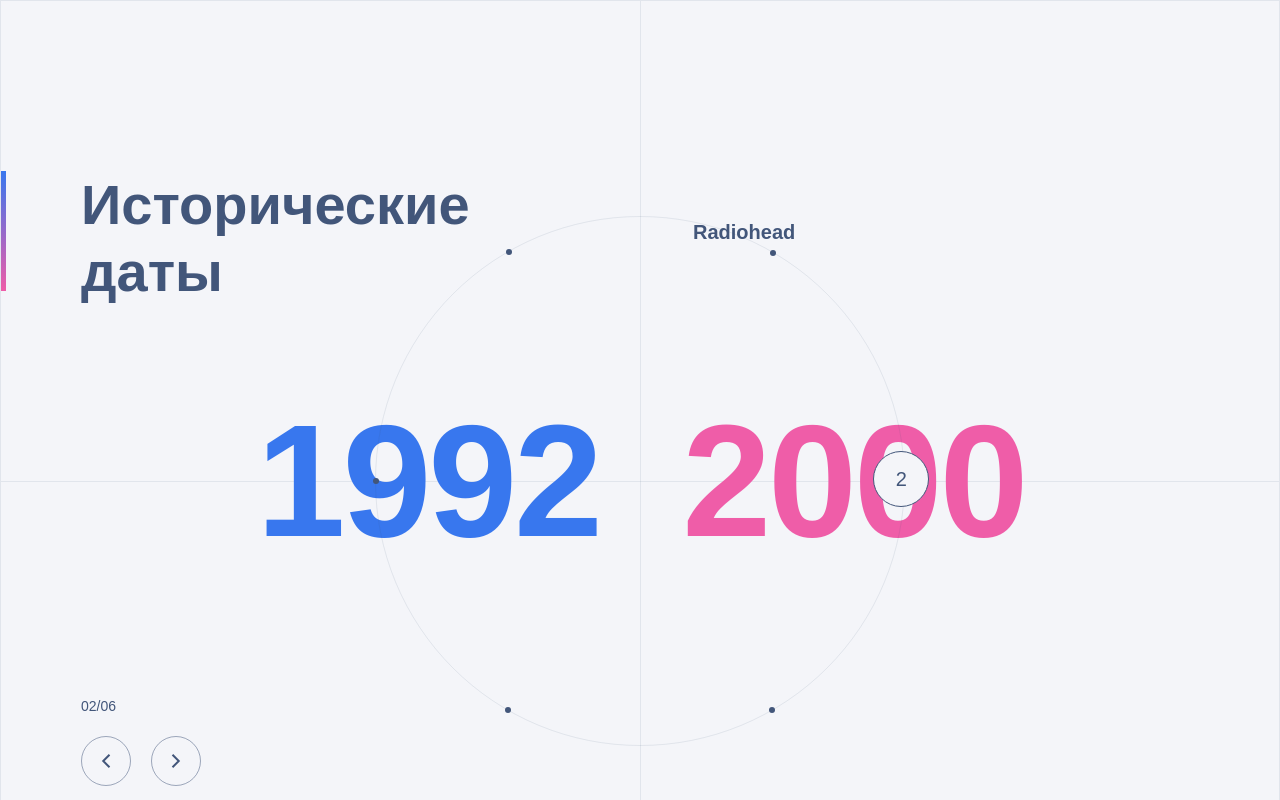
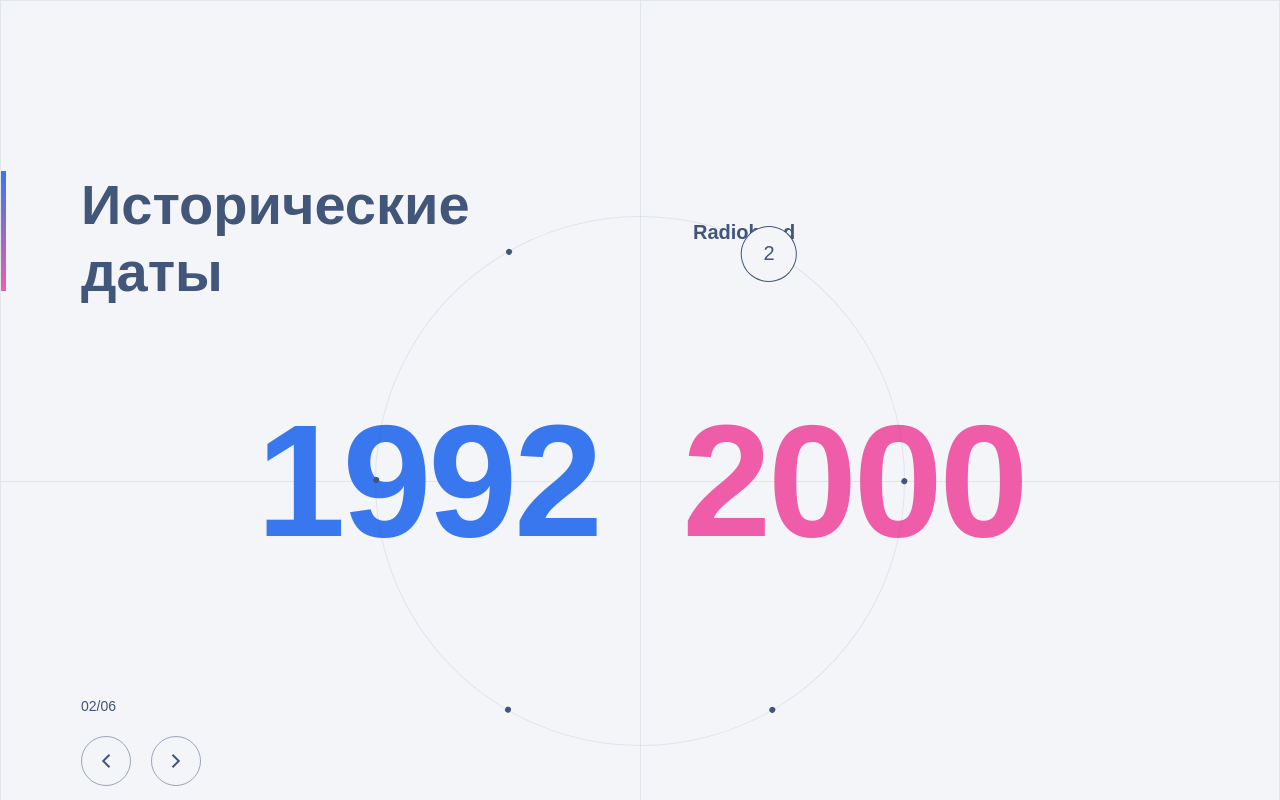
Before and after one commit to KIlnourik/only-test-task, a website built with webpack: page src/index.html in a window 1280 px wide. Both pictures are taken after a click on the button 176 px from the left and 760 px from the top of the page. Shown: the top 800 px of the page. Built offline with nearby package versions, Linux system fonts and the light colour scheme; files whose address does not match are found by name.

Commit message:
Анимирует необходимые элементы

```diff
--- a/src/index.html
+++ b/src/index.html
@@ -19,8 +19,9 @@
       <div class="periods__slider swiper">
         <ul class="periods__list swiper-wrapper">
           <li class="periods__item period swiper-slide">
-            <h2 class="period__current"><span class="period__from">1991</span>&nbsp;&nbsp;<span
-                class="period__to">2016</span></h2>
+            <h2 class="period__current">
+              <span class="period__from">1991</span>&nbsp;&nbsp;<span class="period__to">2016</span>
+            </h2>
             <h3 class="period__title">Red Hot Chili Peppers</h3>
             <div class="period__swiper swiper">
               <ul class="period__list swiper-wrapper">
@@ -71,9 +72,7 @@
           </li>
           <li class="periods__item period swiper-slide">
             <h2 class="period__current">
-              <span class="period__from">1992</span>
-              &nbsp;&nbsp;
-              <span class="period__to">2000</span>
+              <span class="period__from">1992</span>&nbsp;&nbsp;<span class="period__to">2000</span>
             </h2>
             <h3 class="period__title">Radiohead</h3>
             <div class="period__swiper swiper">
@@ -128,9 +127,7 @@
           </li>
           <li class="periods__item period swiper-slide">
             <h2 class="period__current">
-              <span class="period__from">1999</span>
-              &nbsp;&nbsp;
-              <span class="period__to">2017</span>
+              <span class="period__from">1999</span>&nbsp;&nbsp;<span class="period__to">2017</span>
             </h2>
             <h3 class="period__title">Linkin Park</h3>
             <div class="period__swiper swiper">
@@ -180,9 +177,7 @@
           </li>
           <li class="periods__item period swiper-slide">
             <h2 class="period__current">
-              <span class="period__from">1989</span>
-              &nbsp;&nbsp;
-              <span class="period__to">1993</span>
+              <span class="period__from">1989</span>&nbsp;&nbsp;<span class="period__to">1993</span>
             </h2>
             <h3 class="period__title">Nirvana</h3>
             <div class="period__swiper swiper">
@@ -225,9 +220,7 @@
           </li>
           <li class="periods__item period swiper-slide">
             <h2 class="period__current">
-              <span class="period__from">1989</span>
-              &nbsp;&nbsp;
-              <span class="period__to">1993</span>
+              <span class="period__from">1989</span>&nbsp;&nbsp;<span class="period__to">1993</span>
             </h2>
             <h3 class="period__title">Nirvana</h3>
             <div class="period__swiper swiper">
@@ -270,9 +263,7 @@
           </li>
           <li class="periods__item period swiper-slide">
             <h2 class="period__current">
-              <span class="period__from">1989</span>
-              &nbsp;&nbsp;
-              <span class="period__to">1993</span>
+              <span class="period__from">1989</span>&nbsp;&nbsp;<span class="period__to">1993</span>
             </h2>
             <h3 class="period__title">Nirvana</h3>
             <div class="period__swiper swiper">
@@ -318,9 +309,9 @@
       <div class="periods__controls controls">
         <div class="controls__pages-container">
           <div class="controls__pages">
-            <p class="controls__current"></p>
+            <p class="controls__current">01</p>
             <p class="controls__delimeter">/</p>
-            <p class="controls__total"></p>
+            <p class="controls__total">01</p>
           </div>
           <div class="controls__nav-btns">
             <button class="controls__nav-btn controls__nav-btn--prev" aria-label="Предыдущий">
--- a/src/ts/periods/aninmations/current-period-animation.ts
+++ b/src/ts/periods/aninmations/current-period-animation.ts
@@ -16,14 +16,22 @@
   let oldFrom: string = document.querySelector('.swiper-slide-active .period__from').textContent;
   let oldTo: string = document.querySelector('.swiper-slide-active .period__to').textContent;
 
-  const prevBtn = document.querySelector('.controls__nav-btn--prev');
-  const nextBtn = document.querySelector('.controls__nav-btn--next');
+  const prevBtn: HTMLButtonElement = document.querySelector('.controls__nav-btn--prev');
+  const nextBtn: HTMLButtonElement = document.querySelector('.controls__nav-btn--next');
+  const bulletBlock: HTMLElement = document.querySelector('.controls__pagination');
 
   function animate() {
     currentPeriodAnimate(oldFrom, '.swiper-slide-active .period__from');
     currentPeriodAnimate(oldTo, '.swiper-slide-active .period__to');
   };
 
+  bulletBlock.addEventListener('click', (evt) => {
+    const target = evt.target as HTMLElement;
+    if (target.closest('span')) {
+      animate();
+    }
+  });
+
   nextBtn.addEventListener('click', animate);
   prevBtn.addEventListener('click', animate);
 }
--- /dev/null
+++ b/src/ts/periods/aninmations/pagination-animation.ts
@@ -0,0 +1,31 @@
+import { gsap } from 'gsap';
+
+function animateBullets(slides: number, index: number = 0): void {
+  const paginationBlock = document.querySelector('.controls__pagination');
+  const bullets = paginationBlock.querySelectorAll('.controls__pagination-item span')
+  const angle = 360 - ((360 / slides) * index);
+
+  if (document.documentElement.clientWidth >= 1024) {
+    gsap.to(
+      paginationBlock,
+      {
+        rotate: angle,
+        duration: 0.5,
+        delay: 0.02
+      },
+    );
+
+    bullets.forEach(bullet => {
+      gsap.to(bullet,
+        {
+          rotate: -angle,
+          duration: 0,
+          delay: 0,
+        }
+      )
+    })
+  }
+};
+
+
+export { animateBullets };
--- a/src/ts/periods/sliders/periods-slider.ts
+++ b/src/ts/periods/sliders/periods-slider.ts
@@ -4,7 +4,8 @@
 import { initDateSlider } from './date-slider';
 import { setCirclePosition } from '../pagination';
 import { initAnimations } from '../aninmations';
-import { initCurrentPeriodAnimation } from '../aninmations/current-period-animation';
+import { initCurrentPeriodAnimation, currentPeriodAnimate } from '../aninmations/current-period-animation';
+import { animateBullets } from '../aninmations/pagination-animation';
 
 function initPeriodsSlider(): void {
   const periodsSlider: HTMLDivElement = document.querySelector('.periods__slider');
@@ -27,7 +28,7 @@
       bulletClass: 'controls__pagination-item',
       bulletActiveClass: 'controls__pagination-item--active',
       renderBullet: function (index, className) {
-        return `<span class=${className}>${index + 1}</span>`;
+        return `<span class=${className}><span>${index + 1}</span></span>`;
       }
     },
     direction: 'horizontal',
@@ -86,6 +87,7 @@
   periodsSwiper.on('slideChange', () => {
     setActivePeriod();
     initAnimations();
+    animateBullets(periodsSwiper.slides.length, periodsSwiper.activeIndex);
     showSlidePages();
   });
 
```
